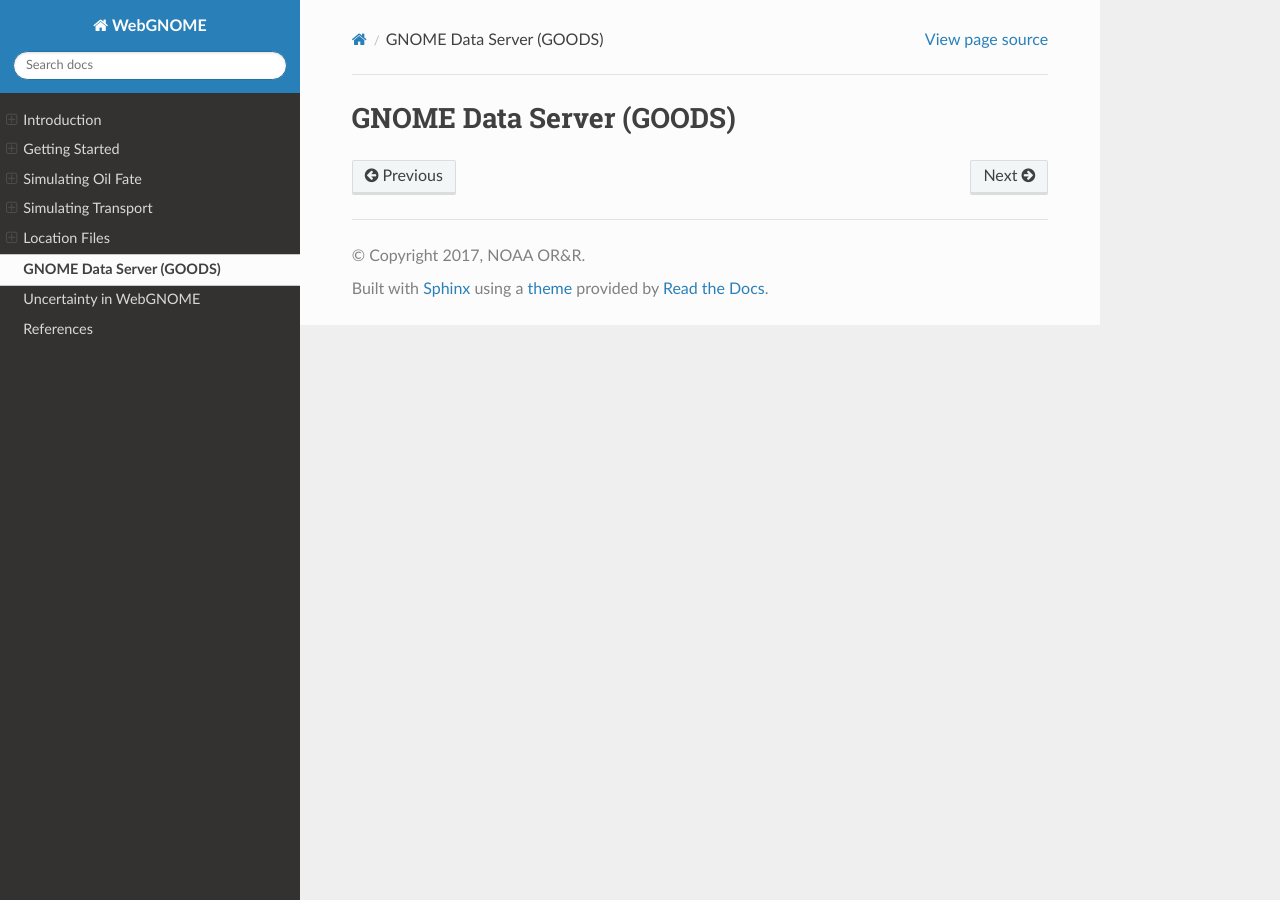
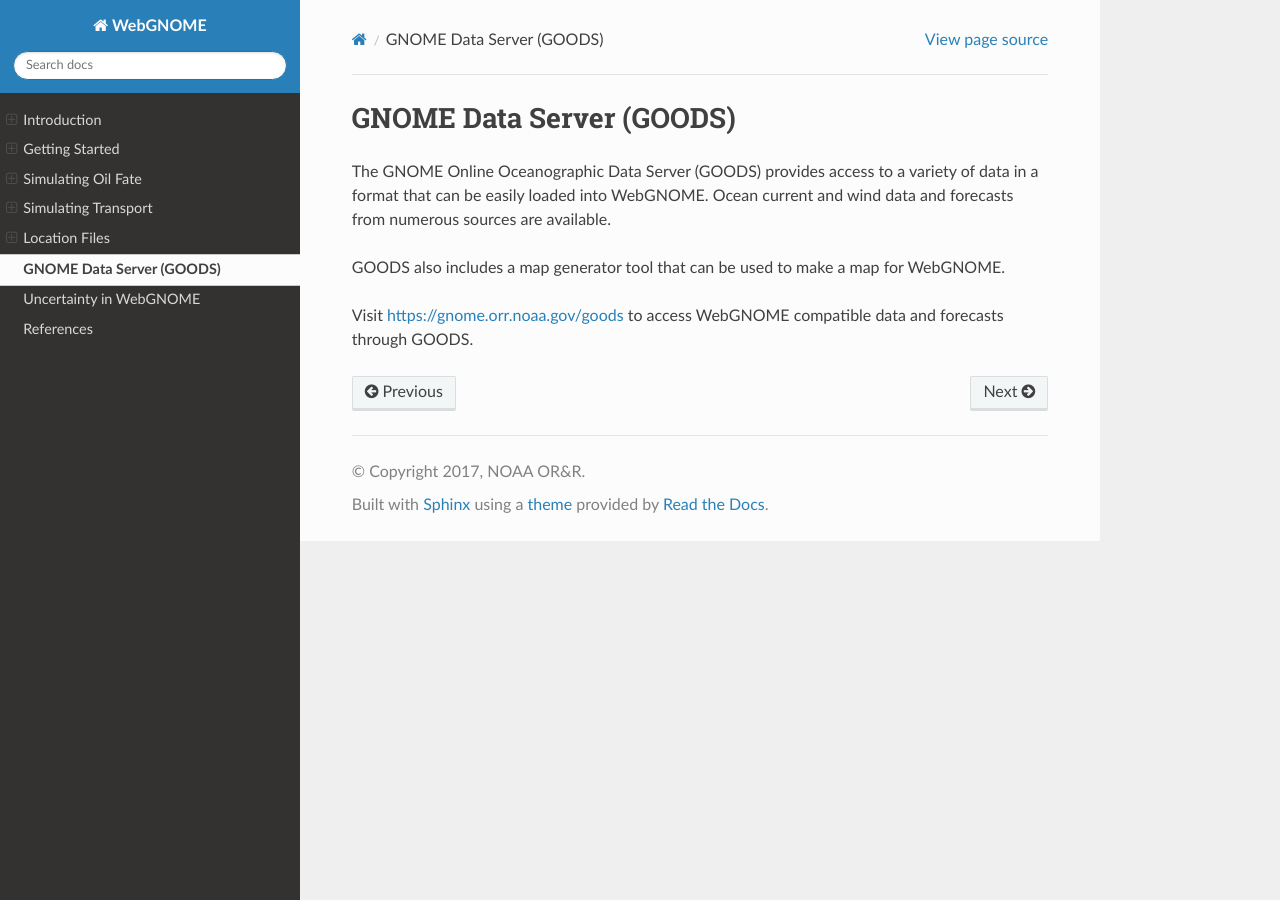
Before and after one commit to NOAA-ORR-ERD/WebGnomeClient, a Sphinx documentation site: the page built from doc/goods.rst, in a window 1280 px wide. Built offline with Sphinx 7.4.7 and the Read the Docs theme 2.0.0, drawn with Linux system fonts in a browser that asks for light colours.

Commit message:
Added documentation about GOODS

```diff
--- a/doc/goods.rst
+++ b/doc/goods.rst
@@ -3,3 +3,13 @@
 #########################
 GNOME Data Server (GOODS)
 #########################
+
+The GNOME Online Oceanographic Data Server (GOODS) provides access to a
+variety of data in a format that can be easily loaded into WebGNOME. Ocean
+current and wind data and forecasts from numerous sources are available.
+
+GOODS also includes a map generator tool that can be used to make a map
+for WebGNOME.
+
+Visit https://gnome.orr.noaa.gov/goods to access WebGNOME compatible data
+and forecasts through GOODS.
```
